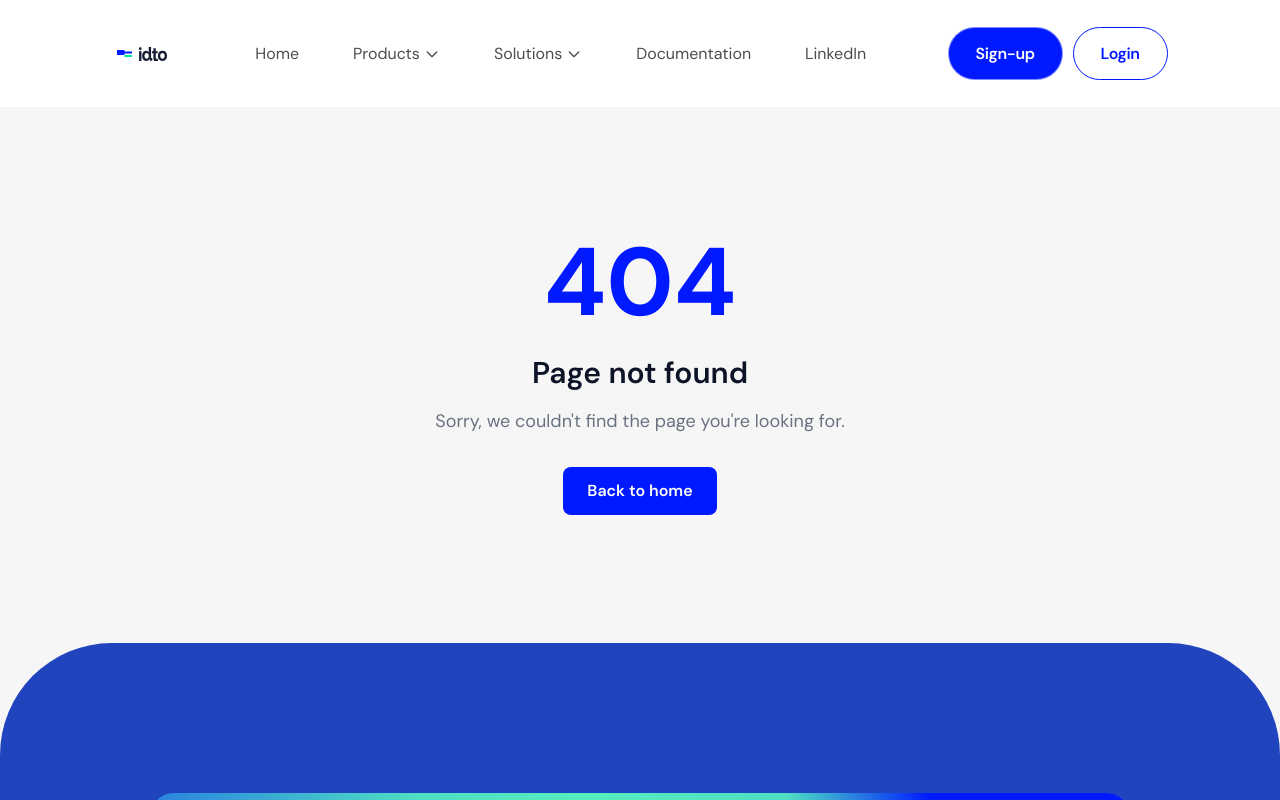
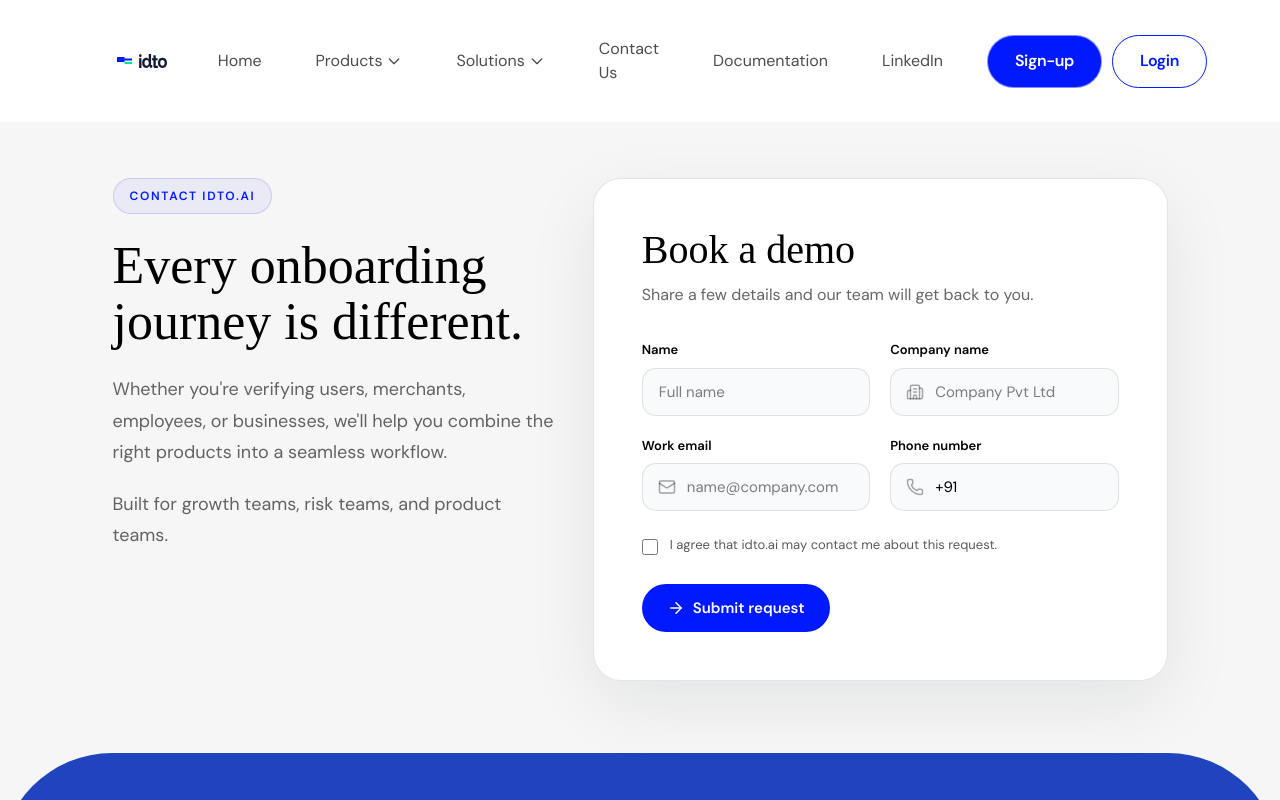
Before and after one commit to tojo04/idto-website, a React (Vite) app: page /contact_us in a window 1280 px wide. Shown: the top 800 px of the page. Built offline with nearby package versions, Linux system fonts and the light colour scheme; a web font is replaced by a local one.

Commit message:
contact us page

```diff
--- a/scripts/prerender-meta.mjs
+++ b/scripts/prerender-meta.mjs
@@ -92,6 +92,16 @@ const ROUTES = {
     title: "Book a Demo | idto.ai",
     description:
       "See how idto.ai can streamline your identity verification and onboarding. Book a 30-minute demo with our team.",
+  },
+  "/contact_us": {
+    title: "Contact Us | Book a Demo | idto.ai",
+    description:
+      "Contact idto.ai to book a product demo, discuss KYC, KYB, fraud prevention, onboarding workflows, APIs, pricing, and compliance.",
+  },
+  "/contact-us": {
+    title: "Contact Us | Book a Demo | idto.ai",
+    description:
+      "Contact idto.ai to book a product demo, discuss KYC, KYB, fraud prevention, onboarding workflows, APIs, pricing, and compliance.",
   },
   "/privacy": {
     title: "Privacy Policy | idto.ai",
--- a/src/App.tsx
+++ b/src/App.tsx
@@ -29,6 +29,7 @@ import DemoRequestModal, {
   DEMO_REQUEST_MODAL_EVENT,
 } from "./components/DemoRequestModal";
 import Demo from "./pages/Demo";
+import ContactUs from "./pages/ContactUs";
 
 function ScrollToTop() {
   const { pathname } = useLocation();
@@ -44,6 +45,36 @@ function OpenDemoModalRoute({ onOpen }: { onOpen: () => void }) {
   }, [onOpen]);
 
   return <Navigate to="/" replace />;
+}
+
+const DEMO_CTA_HREFS = new Set(["/contact-us", "/contact_us", "/demo"]);
+
+function shouldOpenDemoModal(anchor: HTMLAnchorElement) {
+  const href = anchor.getAttribute("href");
+
+  if (!href || !DEMO_CTA_HREFS.has(href)) {
+    return false;
+  }
+
+  const label = [
+    anchor.textContent,
+    anchor.getAttribute("title"),
+    anchor.getAttribute("aria-label"),
+  ]
+    .filter(Boolean)
+    .join(" ")
+    .trim()
+    .toLowerCase();
+
+  if (href === "/demo") {
+    return label.includes("book") || label.includes("request");
+  }
+
+  if (label.includes("contact")) {
+    return false;
+  }
+
+  return true;
 }
 
 function AppShell() {
@@ -69,9 +100,7 @@ function AppShell() {
 
       if (!(anchor instanceof HTMLAnchorElement)) return;
 
-      const href = anchor.getAttribute("href");
-
-      if (href !== "/contact-us" && href !== "/demo") return;
+      if (!shouldOpenDemoModal(anchor)) return;
 
       event.preventDefault();
       openDemoModal();
@@ -109,10 +138,8 @@ function AppShell() {
         <Route path="/blog/:slug" element={<BlogPostPage />} />
         <Route path="/privacy" element={<PrivacyPolicy />} />
         <Route path="/terms" element={<TermsAndConditions />} />
-        <Route
-          path="/contact-us"
-          element={<OpenDemoModalRoute onOpen={openDemoModal} />}
-        />
+        <Route path="/contact_us" element={<ContactUs />} />
+        <Route path="/contact-us" element={<ContactUs />} />
         <Route
           path="/demoform"
           element={<OpenDemoModalRoute onOpen={openDemoModal} />}
--- /dev/null
+++ b/src/components/ContactUs/ContactFormCard.tsx
@@ -0,0 +1,14 @@
+import { DemoRequestForm } from "../DemoRequestModal";
+
+export const CONTACT_DEMO_FORM_ID = "contact-demo-form";
+
+export default function ContactFormCard() {
+  return (
+    <div
+      id={CONTACT_DEMO_FORM_ID}
+      className="w-full max-w-[760px] rounded-[22px] border border-black/10 bg-white p-5 text-dark shadow-[0_22px_70px_rgba(15,23,42,0.08)] sm:p-7 min-[1024px]:max-w-none lg:rounded-[28px] xl:p-12"
+    >
+      <DemoRequestForm idPrefix="contact-demo-request" />
+    </div>
+  );
+}
--- /dev/null
+++ b/src/components/ContactUs/ContactIntro.tsx
@@ -0,0 +1,19 @@
+export default function ContactIntro() {
+  return (
+    <div className="max-w-[680px] text-black">
+      <span className="inline-flex rounded-full border border-primary/15 bg-primary/5 px-4 py-2 text-[12px] font-semibold uppercase tracking-[0.14em] text-primary">
+        Contact idto.ai
+      </span>
+      <h1 className="mt-6 max-w-[640px] font-heading text-[38px] leading-[1.08] text-black sm:text-[35px] min-[1024px]:text-[46px] xl:text-[52px]">
+        Every onboarding journey is different.
+      </h1>
+      <p className="mt-6 max-w-[540px] text-[16px] leading-[1.75] text-black/60 sm:text-[17px] xl:text-[18px]">
+        Whether you're verifying users, merchants, employees, or businesses,
+        we'll help you combine the right products into a seamless workflow.
+      </p>
+      <p className="mt-5 max-w-[540px] text-[16px] leading-[1.75] text-black/60 sm:text-[17px] xl:text-[18px]">
+        Built for growth teams, risk teams, and product teams.
+      </p>
+    </div>
+  );
+}
--- /dev/null
+++ b/src/components/ContactUs/HeroSection.tsx
@@ -0,0 +1,13 @@
+import ContactFormCard from "./ContactFormCard";
+import ContactIntro from "./ContactIntro";
+
+export default function HeroSection() {
+  return (
+    <section className="px-5 pt-12 pb-12 sm:px-8 sm:pt-14 min-[1024px]:px-10 min-[1024px]:pt-16 lg:pb-18 xl:px-[112.5px]">
+      <div className="mx-auto grid max-w-[1215px] gap-7 sm:gap-8 min-[1024px]:grid-cols-[minmax(320px,0.78fr)_minmax(560px,1fr)] min-[1024px]:items-start">
+        <ContactIntro />
+        <ContactFormCard />
+      </div>
+    </section>
+  );
+}
--- /dev/null
+++ b/src/components/ContactUs/index.ts
@@ -0,0 +1,2 @@
+export { CONTACT_DEMO_FORM_ID } from "./ContactFormCard";
+export { default as HeroSection } from "./HeroSection";
--- a/src/components/DemoRequestModal.tsx
+++ b/src/components/DemoRequestModal.tsx
@@ -58,6 +58,12 @@ type DemoRequestModalProps = {
   onClose: () => void;
 };
 
+type DemoRequestFormProps = {
+  idPrefix?: string;
+  onSuccessAction?: () => void;
+  successActionLabel?: string;
+};
+
 function isWorkEmail(email: string) {
   const trimmedEmail = email.trim().toLowerCase();
   const emailPattern = /^[^\s@]+@[^\s@]+\.[^\s@]+$/;
@@ -70,10 +76,11 @@ function isWorkEmail(email: string) {
   return Boolean(domain && !PERSONAL_EMAIL_DOMAINS.has(domain));
 }
 
-export default function DemoRequestModal({
-  isOpen,
-  onClose,
-}: DemoRequestModalProps) {
+export function DemoRequestForm({
+  idPrefix = "demo-request",
+  onSuccessAction,
+  successActionLabel = "Send another request",
+}: DemoRequestFormProps) {
   const [formData, setFormData] =
     useState<DemoRequestPayload>(initialFormData);
   const [formErrors, setFormErrors] =
@@ -85,6 +92,8 @@ export default function DemoRequestModal({
 
   const formatPhoneValue = (phoneDigits: string) =>
     phoneDigits ? `+91 ${phoneDigits}` : "+91";
+
+  const titleId = `${idPrefix}-title`;
 
   const normalizePhoneValue = (value: string) => {
     const raw = value.trim();
@@ -147,32 +156,13 @@ export default function DemoRequestModal({
     return "";
   };
 
-  const handleClose = useCallback(() => {
+  const resetForm = useCallback(() => {
     setFormData(initialFormData);
+    setFormErrors({});
+    setTouchedFields({});
     setSubmitState("idle");
     setStatusMessage("");
-    onClose();
-  }, [onClose]);
-
-  useEffect(() => {
-    if (!isOpen) return;
-
-    const previousOverflow = document.body.style.overflow;
-
-    function handleKeyDown(event: KeyboardEvent) {
-      if (event.key === "Escape") {
-        handleClose();
-      }
-    }
-
-    document.body.style.overflow = "hidden";
-    window.addEventListener("keydown", handleKeyDown);
-
-    return () => {
-      document.body.style.overflow = previousOverflow;
-      window.removeEventListener("keydown", handleKeyDown);
-    };
-  }, [handleClose, isOpen]);
+  }, []);
 
   const handleTextChange = (event: ChangeEvent<HTMLInputElement>) => {
     const field = event.target.name as keyof DemoRequestPayload;
@@ -291,63 +281,35 @@ export default function DemoRequestModal({
   };
 
   return (
-    <AnimatePresence>
-      {isOpen && (
-        <motion.div
-          className="fixed inset-0 z-[200] flex items-center justify-center bg-black/55 px-4 py-6 backdrop-blur-sm"
-          initial={{ opacity: 0 }}
-          animate={{ opacity: 1 }}
-          exit={{ opacity: 0 }}
-          onMouseDown={handleClose}
-        >
-          <motion.div
-            role="dialog"
-            aria-modal="true"
-            aria-labelledby="demo-request-title"
-            className="relative max-h-[calc(100dvh-48px)] w-full max-w-[850px] overflow-y-auto rounded-[30px] border border-black/10 bg-white p-5 text-dark shadow-[0_28px_90px_rgba(4,10,28,0.22)] md:p-8"
-            initial={{ opacity: 0, y: 24, scale: 0.98 }}
-            animate={{ opacity: 1, y: 0, scale: 1 }}
-            exit={{ opacity: 0, y: 16, scale: 0.98 }}
-            transition={{ duration: 0.22, ease: "easeOut" }}
-            onMouseDown={(event) => event.stopPropagation()}
-          >
-            <button
-              type="button"
-              onClick={handleClose}
-              className="absolute right-4 top-4 flex size-10 items-center justify-center rounded-full border border-black/10 bg-white text-black/60 transition hover:bg-black/5 hover:text-black cursor-pointer"
-              aria-label="Close demo form"
-            >
-              <X size={18} aria-hidden="true" />
-            </button>
-
+    <>
       {submitState === "success" ? (
         <div className="flex min-h-[360px] flex-col items-center justify-center px-2 py-12 text-center">
           <span className="flex size-16 items-center justify-center rounded-full bg-emerald-50 text-emerald-600">
             <CheckCircle2 size={34} aria-hidden="true" />
           </span>
           <h2
-                  id="demo-request-title"
+            id={titleId}
             className="mt-6 font-heading text-[30px] leading-[1.15] text-black md:text-[42px]"
           >
             Request received.
           </h2>
           <p className="mt-4 max-w-[460px] text-[15px] leading-[1.7] text-black/60 md:text-[17px]">
-                  Thanks for sharing your details. Our team will get back to
-                  you with the next steps.
+            Thanks for sharing your details. Our team will get back to you with
+            the next steps.
           </p>
           <button
             type="button"
-                  onClick={handleClose}
+            onClick={onSuccessAction ?? resetForm}
             className="mt-8 inline-flex h-12 items-center justify-center rounded-full bg-primary px-7 text-[15px] font-semibold text-white transition hover:bg-primary-dark cursor-pointer"
           >
-                  Close
+            {successActionLabel}
           </button>
         </div>
       ) : (
         <form onSubmit={handleSubmit}>
-                <div className="flex max-w-[620px] flex-col gap-2 pr-12">
+          <div className="flex max-w-[620px] flex-col gap-2 pr-0 sm:pr-12">
             <h2
-                    id="demo-request-title"
+              id={titleId}
               className="font-heading text-[28px] leading-[1.15] text-black md:text-[40px]"
             >
               Book a demo
@@ -357,7 +319,7 @@ export default function DemoRequestModal({
             </p>
           </div>
 
-                <div className="mt-8 grid gap-5 md:grid-cols-2">
+          <div className="mt-8 grid gap-5 min-[1024px]:grid-cols-2">
             <label className="flex flex-col gap-2 text-[13px] font-semibold text-black">
               Name
               <input
@@ -459,14 +421,13 @@ export default function DemoRequestModal({
             <input
               required
               type="checkbox"
+              name="consentToContact"
               checked={formData.consentToContact}
               onChange={handleConsentChange}
               onBlur={handleBlur}
               className="mt-1 size-4 shrink-0 accent-primary"
             />
-                  <span>
-                    I agree that idto.ai may contact me about this request.
-                  </span>
+            <span>I agree that idto.ai may contact me about this request.</span>
           </label>
           {formErrors.consentToContact && (
             <p className="text-red-700 text-[13px] mt-2">
@@ -492,11 +453,7 @@ export default function DemoRequestModal({
             className="mt-7 inline-flex h-12 w-full items-center justify-center gap-2 rounded-full border border-transparent bg-primary px-6 text-[15px] font-semibold text-white transition hover:bg-primary-dark disabled:cursor-not-allowed disabled:opacity-70 sm:w-auto cursor-pointer"
           >
             {submitState === "submitting" ? (
-                    <Loader2
-                      size={18}
-                      className="animate-spin"
-                      aria-hidden="true"
-                    />
+              <Loader2 size={18} className="animate-spin" aria-hidden="true" />
             ) : (
               <ArrowRight size={18} aria-hidden="true" />
             )}
@@ -504,6 +461,73 @@ export default function DemoRequestModal({
           </button>
         </form>
       )}
+    </>
+  );
+}
+
+export default function DemoRequestModal({
+  isOpen,
+  onClose,
+}: DemoRequestModalProps) {
+  const handleClose = useCallback(() => {
+    onClose();
+  }, [onClose]);
+
+  useEffect(() => {
+    if (!isOpen) return;
+
+    const previousOverflow = document.body.style.overflow;
+
+    function handleKeyDown(event: KeyboardEvent) {
+      if (event.key === "Escape") {
+        handleClose();
+      }
+    }
+
+    document.body.style.overflow = "hidden";
+    window.addEventListener("keydown", handleKeyDown);
+
+    return () => {
+      document.body.style.overflow = previousOverflow;
+      window.removeEventListener("keydown", handleKeyDown);
+    };
+  }, [handleClose, isOpen]);
+
+  return (
+    <AnimatePresence>
+      {isOpen && (
+        <motion.div
+          className="fixed inset-0 z-[200] flex items-center justify-center bg-black/55 px-4 py-6 backdrop-blur-sm"
+          initial={{ opacity: 0 }}
+          animate={{ opacity: 1 }}
+          exit={{ opacity: 0 }}
+          onMouseDown={handleClose}
+        >
+          <motion.div
+            role="dialog"
+            aria-modal="true"
+            aria-labelledby="demo-request-title"
+            className="relative max-h-[calc(100dvh-48px)] w-full max-w-[850px] overflow-y-auto rounded-[30px] border border-black/10 bg-white p-5 text-dark shadow-[0_28px_90px_rgba(4,10,28,0.22)] md:p-8"
+            initial={{ opacity: 0, y: 24, scale: 0.98 }}
+            animate={{ opacity: 1, y: 0, scale: 1 }}
+            exit={{ opacity: 0, y: 16, scale: 0.98 }}
+            transition={{ duration: 0.22, ease: "easeOut" }}
+            onMouseDown={(event) => event.stopPropagation()}
+          >
+            <button
+              type="button"
+              onClick={handleClose}
+              className="absolute right-4 top-4 flex size-10 items-center justify-center rounded-full border border-black/10 bg-white text-black/60 transition hover:bg-black/5 hover:text-black cursor-pointer"
+              aria-label="Close demo form"
+            >
+              <X size={18} aria-hidden="true" />
+            </button>
+
+            <DemoRequestForm
+              idPrefix="demo-request"
+              onSuccessAction={handleClose}
+              successActionLabel="Close"
+            />
           </motion.div>
         </motion.div>
       )}
--- a/src/components/LandingPage/FooterSection.tsx
+++ b/src/components/LandingPage/FooterSection.tsx
@@ -21,7 +21,7 @@ const resourceLinks = [
 ];
 
 const companyLinks = [
-  { label: "Contact", href: "mailto:hello@idto.ai" },
+  { label: "Contact", href: "/contact_us", internal: true },
   { label: "Careers", href: "mailto:careers@idto.ai" },
 ];
 
@@ -75,7 +75,16 @@ export default function FooterSection({ bookDemo }: FooterSectionProps) {
                     Company
                   </p>
                   <div className="flex flex-col gap-3">
-                    {companyLinks.map((link) => (
+                    {companyLinks.map((link) =>
+                      link.internal ? (
+                        <Link
+                          key={link.label}
+                          to={link.href}
+                          className="text-[16px] text-white leading-[1.4] tracking-[-0.42px] hover:text-white/80 transition-colors"
+                        >
+                          {link.label}
+                        </Link>
+                      ) : (
                         <a
                           key={link.label}
                           href={link.href}
@@ -83,7 +92,8 @@ export default function FooterSection({ bookDemo }: FooterSectionProps) {
                         >
                           {link.label}
                         </a>
-                  ))}
+                      )
+                    )}
                 </div>
                 </div>
 
--- a/src/components/LandingPage/Header.tsx
+++ b/src/components/LandingPage/Header.tsx
@@ -387,6 +387,7 @@ const navItems = [
   { label: "Home", href: "/" },
   { label: "Products", href: "#", dropdown: "products" },
   { label: "Solutions", href: "#", dropdown: "solutions" },
+  { label: "Contact Us", href: "/contact_us" },
   { label: "Documentation", href: "https://idtoai.readme.io/reference/idtoai-verification-apis", external: true },
   { label: "LinkedIn", href: "https://in.linkedin.com/company/idto", external: true },
 ];
--- /dev/null
+++ b/src/pages/ContactUs.tsx
@@ -0,0 +1,32 @@
+import Header from "../components/LandingPage/Header";
+import FooterSection from "../components/LandingPage/FooterSection";
+import SEOHead from "../components/SEOHead";
+import {
+  CONTACT_DEMO_FORM_ID,
+  HeroSection,
+} from "../components/ContactUs";
+
+export default function ContactUs() {
+  const scrollToForm = () => {
+    document
+      .getElementById(CONTACT_DEMO_FORM_ID)
+      ?.scrollIntoView({ behavior: "smooth", block: "start" });
+  };
+
+  return (
+    <div className="min-h-screen bg-gray-bg font-body text-dark">
+      <SEOHead
+        title="Contact Us | Book a Demo | idto.ai"
+        description="Contact idto.ai to book a product demo, discuss KYC, KYB, fraud prevention, onboarding workflows, APIs, pricing, and compliance."
+        path="/contact_us"
+      />
+      <Header />
+
+      <main>
+        <HeroSection />
+      </main>
+
+      <FooterSection bookDemo={scrollToForm} />
+    </div>
+  );
+}
```
Lines whose indentation alone changed are shown as unchanged.
